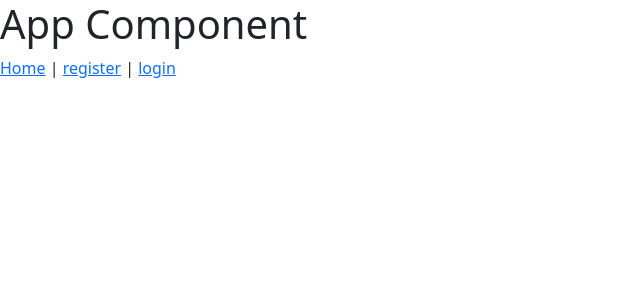
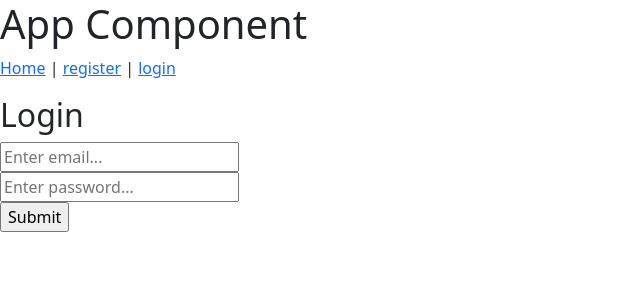
Before and after one commit to hemaswathi2002/ChitGem-app, a React (Create React App) app in the folder frontend/my-app/: page /login in a window 1280 px wide. Shown: the top 300 px of the page, without its empty margins (0-640 px from the left). Built offline with nearby package versions, Linux system fonts and the light colour scheme; no server answers.

Commit message:
routes navigation
routes navigation

```diff
--- a/frontend/my-app/src/App.js
+++ b/frontend/my-app/src/App.js
@@ -7,12 +7,13 @@ import 'react-toastify/dist/ReactToastify.css'
 import 'bootstrap/dist/css/bootstrap.min.css'
 import Home from './Components/Home/Home'
 import OtpVerificationForm from './Components/Users/OtpVerification'
+import LoginForm from './LoginForm'
+import ShopsForm from './Components/Shop/ShopsForm'
 import ChitsContainer from './Components/Chit/ChitsContainer'
 import CustomersContainer from './Components/Customer/CustomersContainer'
 import ReviewsContainer from './Components/Review/ReviewsContainer'
 import UsersContainer from './Components/Users/UsersContainer'
 import JewelContainer from './Components/Jewel/JewelContainer'
-import LoginForm from './LoginForm'
 import { ChitsContext } from './Context/ChitsContext'
 import { UsersContext } from './Context/UsersContext'
 import { CustomersContext } from './Context/CustomersContext'
@@ -22,7 +23,6 @@ import chitReducer from './Reducers/Chits'
 import UsersReducer from './Reducers/Users'
 import CustomersReducer from './Reducers/Customers'
 
-import ShopsContainer from './Components/Shop/ShopsContainer'
 import { ShopsContext } from './Context/ShopsContext'
 import shopReducer from "./Reducers/Shops"
 
@@ -71,11 +71,13 @@ export default function App() {
                     <Route path='/' element={<Home />} />
                     <Route path='/register' element={<UsersContainer />} />
                     <Route path = '/otp' element = {<OtpVerificationForm/>}/>
-                    {/* <Route path='/shops' element={<ShopsContainer />} />
+                    <Route path = '/login' element = {<LoginForm/>}/>
+                    <Route path= '/shops' element={<ShopsForm />}/>
+                    {/*  />
                     <Route path = '/customers' element = {<CustomersContainer/>}/>
                     <Route path='/chits' element={<ChitsContainer />} />
                      <Route path='/login' element={<LoginForm />} />
-                     <Route path = '/otp' element = {<OtpVerificationForm/>}/> */}
+                     <Route path = '/otp' element = {<OtpVerificationForm/>}/>  */}
                      </>
                   </Routes>
                   <ToastContainer />
--- a/frontend/my-app/src/Components/Users/OtpVerification.js
+++ b/frontend/my-app/src/Components/Users/OtpVerification.js
@@ -1,21 +1,32 @@
 import React, { useState } from 'react'
 import axios from 'axios'
+import { useNavigate } from 'react-router-dom'
 
 export default function OtpVerificationForm() {
-  const [email, setEmail] = useState('');
-  const [otp, setOTP] = useState('');
-  const [error, setError] = useState('');
+  const [email, setEmail] = useState('')
+  const [otp, setOTP] = useState('')
+  const [error, setError] = useState('')
+
+  const navigate = useNavigate()
 
   const handleSubmit = async (e) => {
-    e.preventDefault();
+    e.preventDefault()
     try {
-      const response = await axios.put('/api/verify/email', { email, otp });
-      console.log(response.data);
+      const response = await axios.put('http://localhost:3009/api/verify/email', { email, otp })
+      console.log(response.data)
+      navigate('/login')
     } catch (err) {
-      console.error(err.response.data);
-      setError(err.response.data.error || 'Failed to verify email');
+      // console.error(err.response.data)
+      // setError(err.response.data.error || 'Failed to verify email')
+      if (err.response) {
+        console.error(err.response.data)
+        setError(err.response.data.error || 'Failed to verify email')
+      } else {
+        console.error(err.message)
+        setError('Failed to verify email')
+      }
     }
-  };
+  }
 
   return (
     <div>
@@ -33,5 +44,5 @@ export default function OtpVerificationForm() {
         <button type="submit">Verify Email</button>
       </form>
     </div>
-  );
+  )
 }
--- a/frontend/my-app/src/LoginForm.js
+++ b/frontend/my-app/src/LoginForm.js
@@ -8,7 +8,6 @@ export default function LoginForm(props){
     const [email,setEmail] = useState('')
     const [password,setPassword] = useState('')
     const [serverErrors,setServerErrors] = useState([])
-    console.log(serverErrors)
 
     const navigate = useNavigate()
 
@@ -25,8 +24,8 @@ export default function LoginForm(props){
             const token = response.data.token
             localStorage.setItem('token',token)
             usersDispatch({type:'SIGN_IN',payload : true});
-            // <Link to = '/shops' element = {<ShopForm/>}/>
-            // navigate('/shops')
+            setServerErrors([])
+            navigate('/shops')
             // loginToast();
         }
         catch(err){
@@ -40,6 +39,7 @@ export default function LoginForm(props){
         <div>
             {serverErrors && <p style = {{color:'red'}}>{serverErrors}</p>}
             <form onSubmit = {handleSubmit}>
+                <h2>Login</h2>
                <div>
                <input type='text'
                 placeholder='Enter email...'
```
Also changed, not shown: 2 other files (tests, documents, lock files or other folders).
